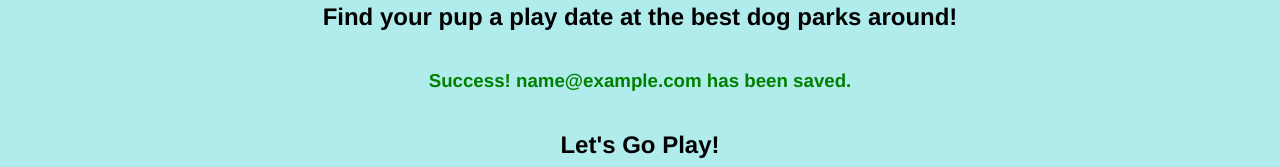
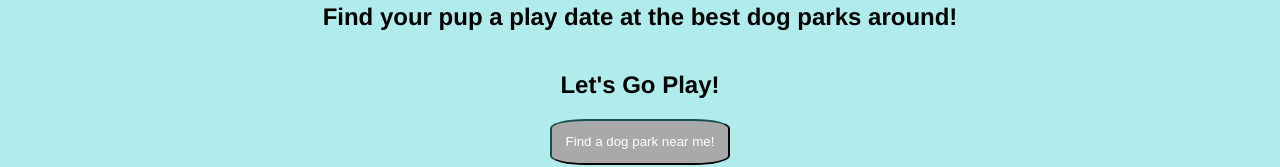
Before and after one commit to the-bone-yard/frontend, a Vue app: page /#/ in a window 1280 px wide. Both pictures are taken after typing "name@example.com" into the empty fields and a click on the button "SUBMIT". Shown: the part 1073-1240 px from the top of the page. Built offline with nearby package versions, Linux system fonts and the light colour scheme; no server answers; a web font is replaced by a local one.

Commit message:
Remove code related to success message from FindPark

```diff
--- a/src/components/FindPark.vue
+++ b/src/components/FindPark.vue
@@ -1,6 +1,5 @@
 <template>
   <section>
-    <h3 v-if="$store.state.email" class='success'>Success! {{ $store.state.email }} has been saved.</h3>
     <h2>Let's Go Play!</h2>
     <router-link
       :class="{ disabled: !this.$store.state.geolocation }"
@@ -81,9 +80,5 @@ section {
   .disabled {
     pointer-events: none;
   }
-
-  .success {
-    color: green;
-  }
 }
 </style>
```
